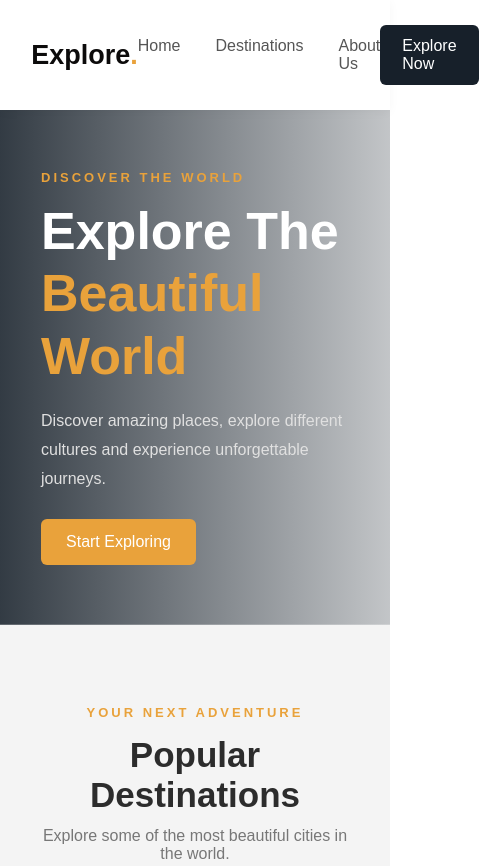
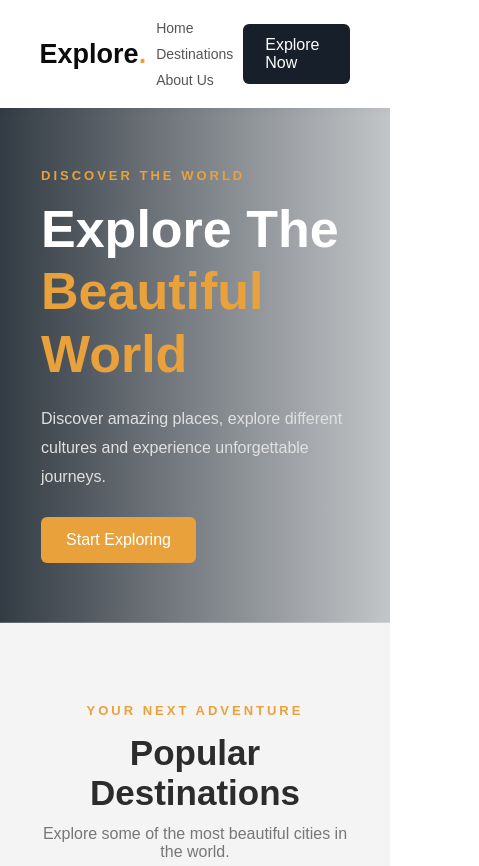
Before and after one commit to nourhan-elsaeed24/Explore-the-world-, a plain HTML site: page index.html in a window 390 px wide. Shown: the top 866 px of the page, 479 px wide, since content can reach past the window. Drawn offline with Linux system fonts and the light colour scheme.

Commit message:
update footer and styles

```diff
--- a/style.css
+++ b/style.css
@@ -125,7 +125,6 @@ html {
     background-color: #c98421;
     transform: translateY(-2px);
 }
-/* ================= DESTINATIONS SECTION ================= */
 .destinations {
     background-color: #f4f4f4;
     padding: 80px 0;
@@ -275,7 +274,7 @@ html {
     margin-top: 5px;
 }
 
-/* أزرار التنقل والنقط */
+
 .slider-controls {
     display: flex;
     justify-content: center;
@@ -317,7 +316,7 @@ html {
     background-color:#e9a23b;
     transform: scale(1.2);
 }
-/* ================= FOOTER SECTION ================= --> */
+
 .site-footer {
     background-color: #17202a;
     color: white;
@@ -353,3 +352,14 @@ html {
     color: #888888;
     margin-bottom: 0;
 }
+@media screen and (max-width: 768px) {
+
+    nav, .navbar, .nav-links {
+        flex-direction: column;
+        gap: 10px;
+        padding: 10px;
+    }
+    .nav-links a, nav a {
+        font-size: 14px;
+    }
+}
```
Also changed, not shown: index.html (+8 -10 lines), script.js (+4 -7 lines).
